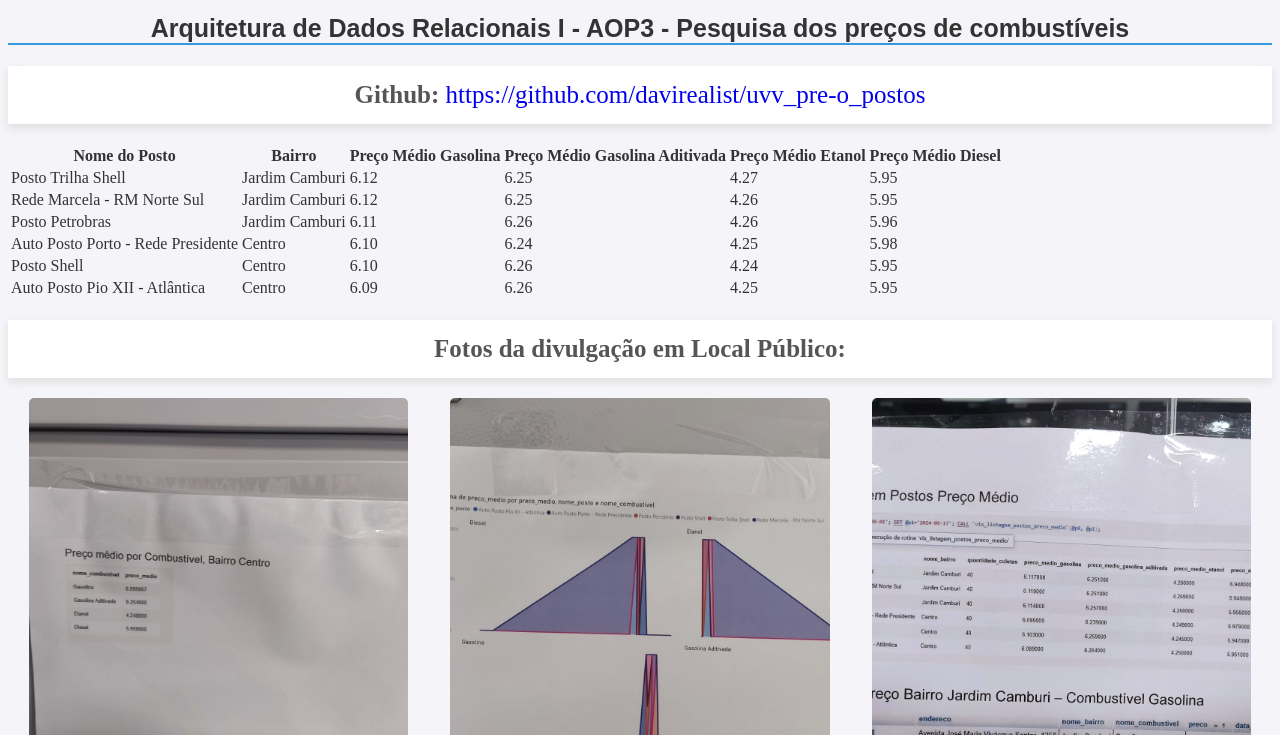
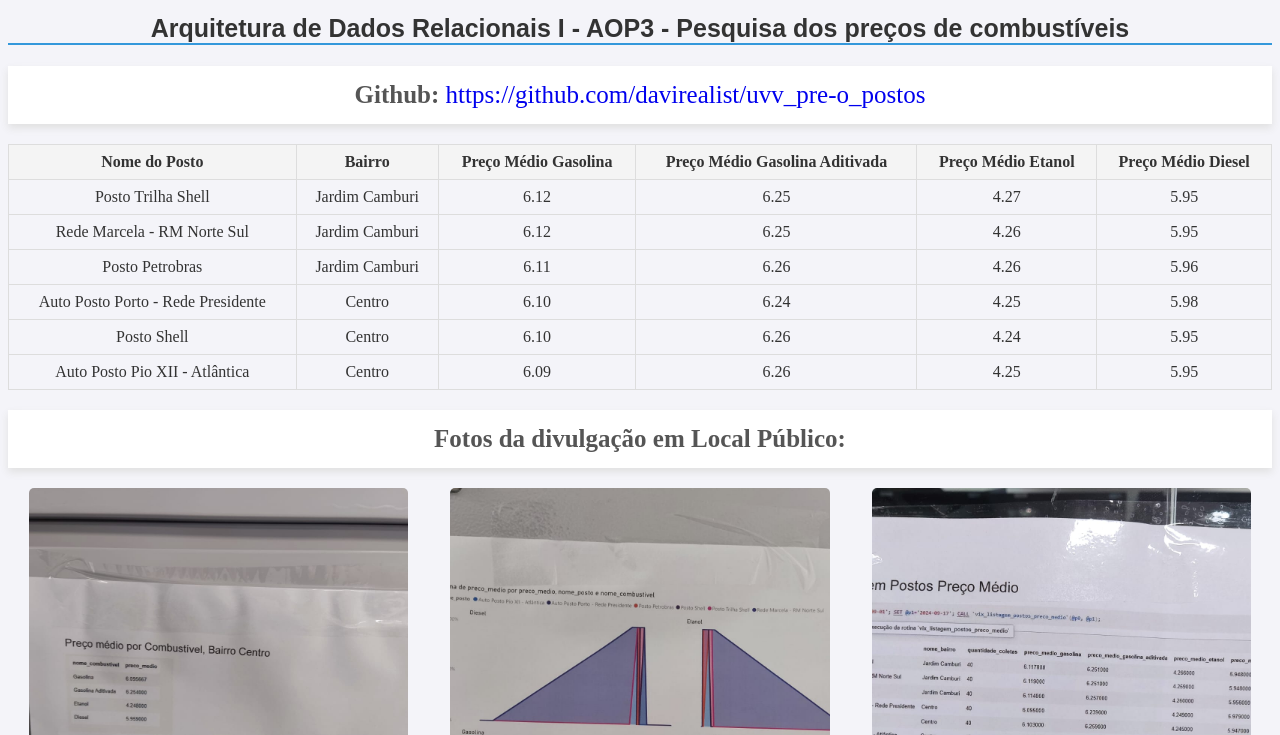
Before and after one commit to davirealist/uvv-front-end, a plain HTML site: page arquitetura.html in a window 1280 px wide. Shown: the part 65-800 px from the top of the page. Drawn offline with Linux system fonts and the light colour scheme.

Commit message:
Add files via upload

```diff
--- a/styles.css
+++ b/styles.css
@@ -114,3 +114,20 @@
     button:hover {
       background-color: #2980b9;
     }
+
+
+table {
+    width: 100%;
+    border-collapse: collapse;
+}
+
+th, td {
+    border: 1px solid #ddd;
+    padding: 8px;
+    text-align: center;
+}
+
+th {
+    background-color: #f4f4f4;
+    font-weight: bold;
+}
```
